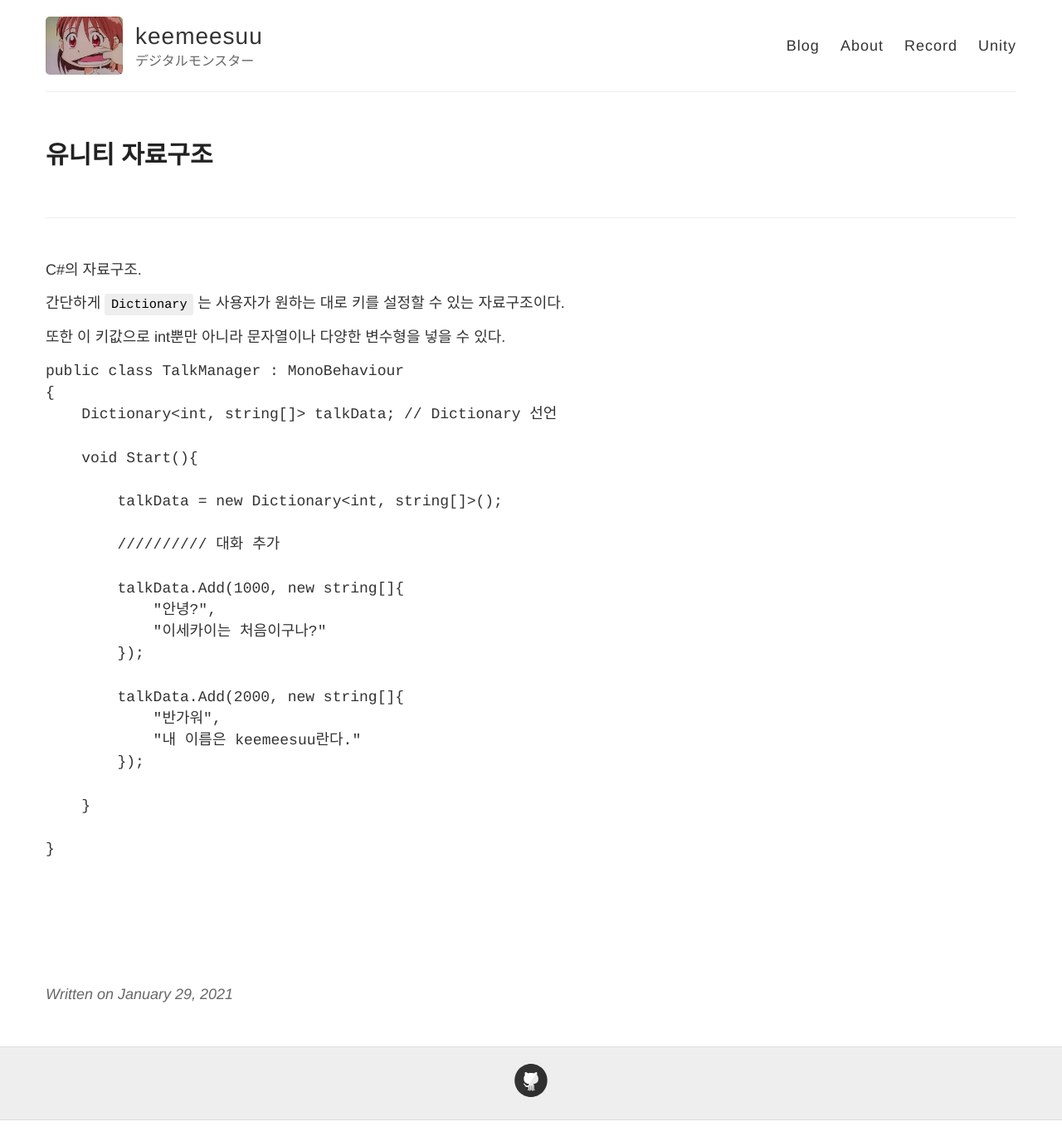
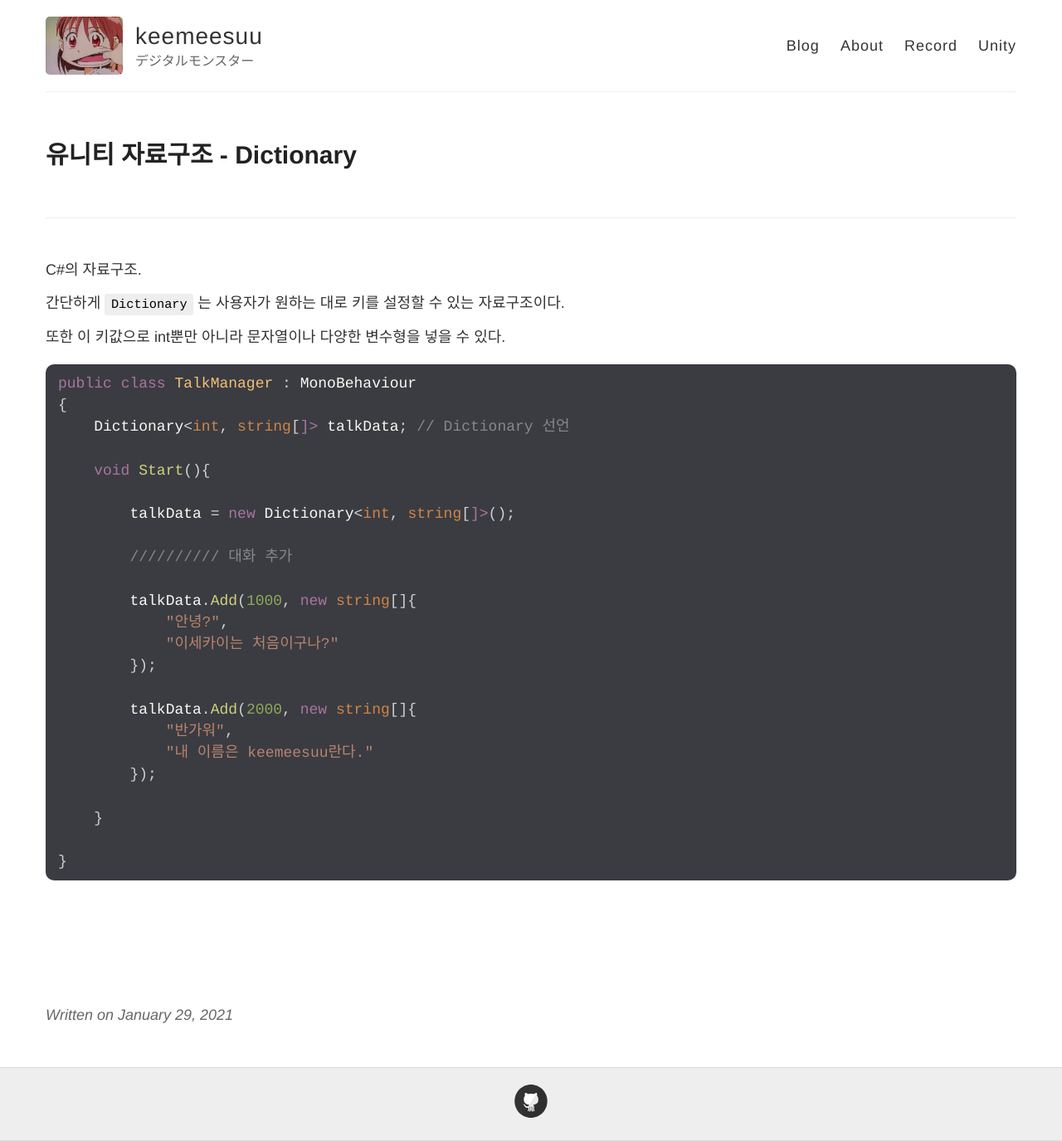
Before and after one commit to keemeesuu/keemeesuu.github.io, a Jekyll site: the page built from _posts/dev/Unity/2021-01-29-Unity자료구조.md, in a window 1280 px wide. Shown: the whole page at 83% size. Built offline with Jekyll 4.4.1, drawn with Linux system fonts in a browser that asks for light colours; before the commit the page ends 1350 px from its top, so only the background shows below that.

Commit message:
Update 2021-01-29-Unity자료구조.md

````diff
--- a/_posts/dev/Unity/2021-01-29-Unity자료구조.md
+++ b/_posts/dev/Unity/2021-01-29-Unity자료구조.md
@@ -2,7 +2,7 @@
 layout: post
 comments: true
 date: 2021-01-29 15:00:20
-title: "유니티 자료구조"
+title: "유니티 자료구조 - Dictionary"
 description: "Unity Data Structure"
 subject: dev
 categories: [ Unity ]
@@ -16,7 +16,7 @@ C#의 자료구조.
 또한 이 키값으로 int뿐만 아니라 문자열이나 다양한 변수형을 넣을 수 있다.
 
 
-```C#
+```c#
 public class TalkManager : MonoBehaviour
 {
     Dictionary<int, string[]> talkData; // Dictionary 선언
````
